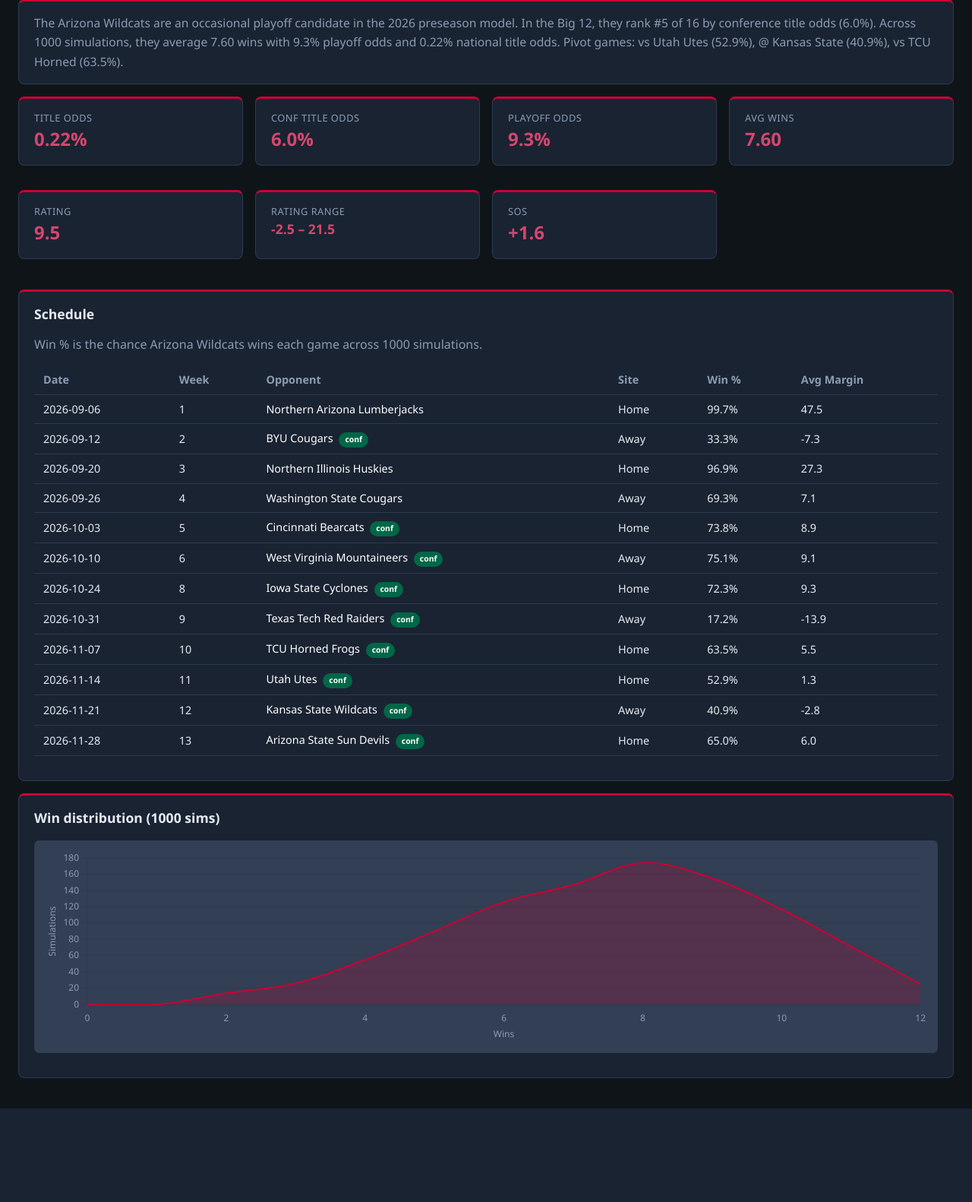
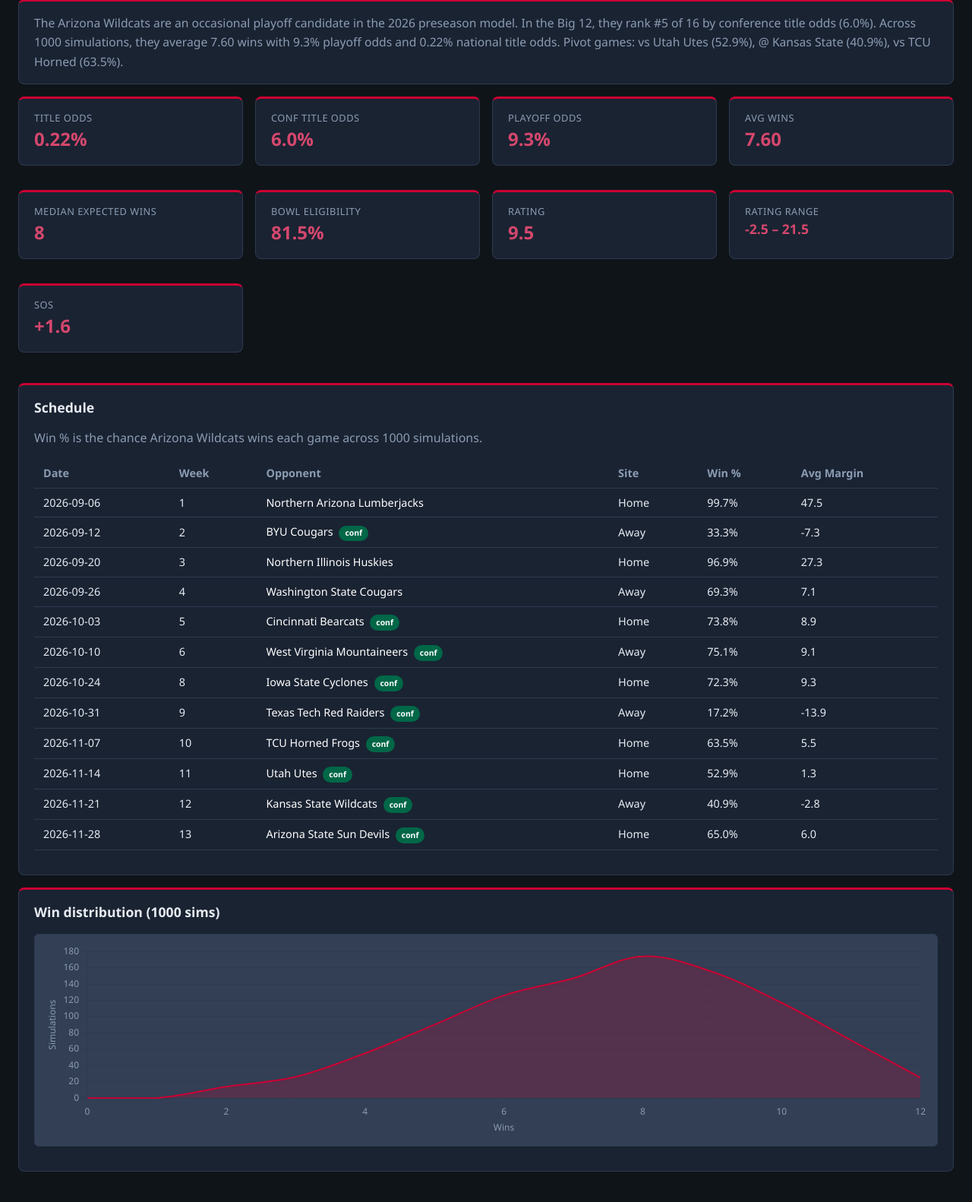
Before and after one commit to tripleaendermikal/cfb-viewer, a Flask app: page /team/12 in a window 1280 px wide. Shown: the part 318-1900 px from the top of the page at 76% size. Before the commit the page ends 1777 px from the top, so only its background shows below. Run offline with Flask 3, Linux system fonts and the light colour scheme.

Commit message:
Add median expected wins and bowl eligibility to team pages.
Compute both stats from the win_histogram at render time so team pages show median wins and 6+ win bowl eligibility percentage.

```diff
--- a/app.py
+++ b/app.py
@@ -552,6 +552,23 @@ def is_fbs_team(team: dict) -> bool:
     return is_fbs_conference(team.get("conference", ""))
 
 
+def win_distribution_stats(histogram: dict) -> tuple[int, float]:
+    counts = [int(histogram.get(str(w), 0) or 0) for w in range(13)]
+    total = sum(counts)
+    if total <= 0:
+        return 0, 0.0
+    cumulative = 0
+    median = 0
+    half = total / 2
+    for w, c in enumerate(counts):
+        cumulative += c
+        if cumulative >= half:
+            median = w
+            break
+    bowl = sum(counts[6:])
+    return median, round(bowl / total * 100, 1)
+
+
 def team_logo_and_name(store: "DataStore", team_id: str) -> tuple[str, str]:
     team = store.teams_by_id.get(str(team_id), {})
     lb = store.lb_by_id.get(str(team_id), {})
@@ -801,6 +818,9 @@ def create_app() -> Flask:
         ccg = store.conf_championship_summary.get("team_summary", {}).get(team_id, {})
         merged["ccg_appearances"] = ccg.get("ccg_appearances", merged["conf_champ_appearances"])
         merged["ccg_wins"] = ccg.get("ccg_wins", 0)
+        median_wins, bowl_eligibility_pct = win_distribution_stats(merged["win_histogram"])
+        merged["median_wins"] = median_wins
+        merged["bowl_eligibility_pct"] = bowl_eligibility_pct
         bracket_summary = store.brackets_summary.get("team_summary", {}).get(team_id)
         team_schedule = store.team_schedule(team_id)
         conference = merged.get("conference", "")
--- a/templates/team.html
+++ b/templates/team.html
@@ -53,6 +53,14 @@
   <div class="card">
     <div class="stat-label">Avg Wins</div>
     <div class="stat-value">{{ "%.2f"|format(team.avg_wins or 0) }}</div>
+  </div>
+  <div class="card">
+    <div class="stat-label">Median Expected Wins</div>
+    <div class="stat-value">{{ team.median_wins }}</div>
+  </div>
+  <div class="card">
+    <div class="stat-label">Bowl Eligibility</div>
+    <div class="stat-value">{{ team.bowl_eligibility_pct }}%</div>
   </div>
   {% if team.baseline_fpi is not none %}
   <div class="card">
```
